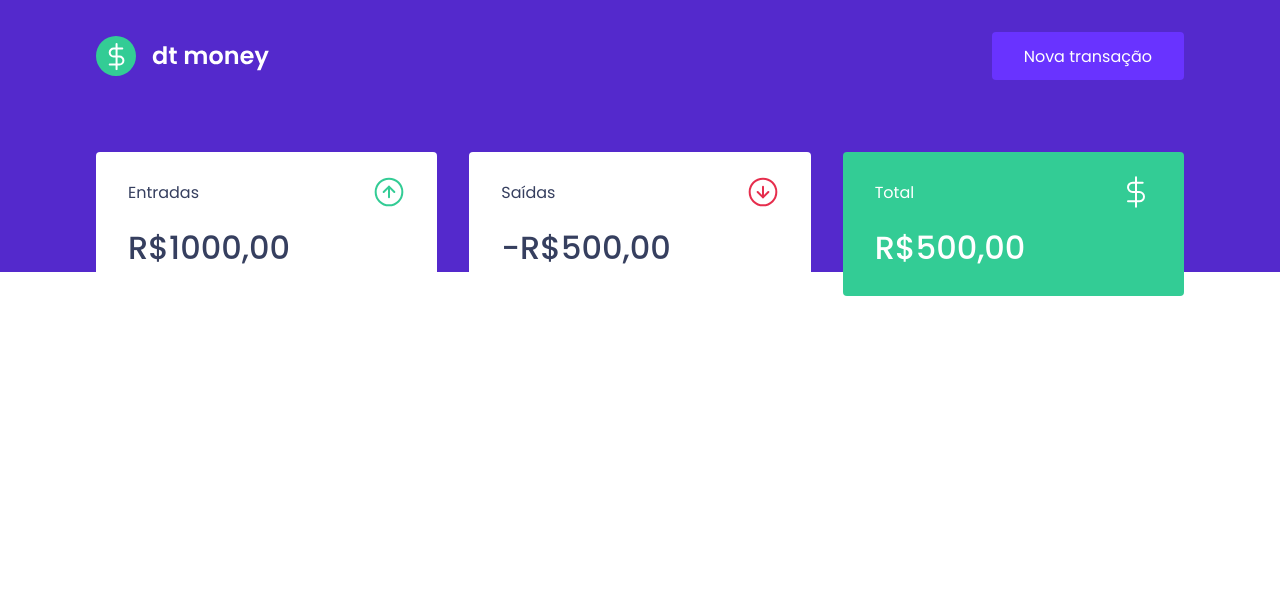
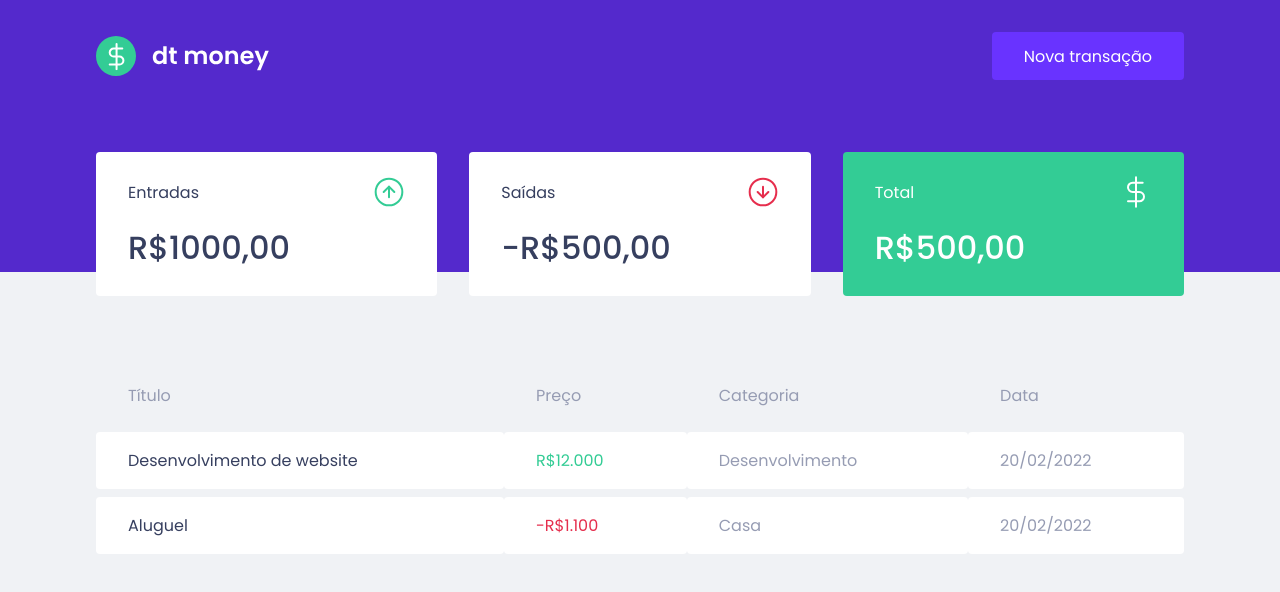
Before and after one commit to ccszanin/dtmoney, a React (Create React App) app: page / in a window 1280 px wide. Shown: the top 592 px of the page. Built offline with nearby package versions, Linux system fonts and the light colour scheme.

Commit message:
component:TransactionsTable

```diff
--- a/src/components/Dashboard/index.tsx
+++ b/src/components/Dashboard/index.tsx
@@ -1,11 +1,12 @@
 import { Summary } from '../Summary';
+import { TransactionsTable } from '../TransactionsTable';
 import { Container} from './styles'
 
 export function Dashboard(){
   return(
  <Container>
-
   <Summary/>
+  <TransactionsTable/>
  </Container>
   );
 }
--- /dev/null
+++ b/src/components/TransactionsTable/index.tsx
@@ -0,0 +1,34 @@
+import { Container } from "./styles";
+
+
+export function TransactionsTable(){
+  return (
+    <Container>
+      <table>
+        <thead>
+          <tr>
+            <th>Título</th>
+            <th>Preço</th>
+            <th>Categoria</th>
+            <th>Data</th>
+          </tr>
+        </thead>
+        <tbody>
+          <tr>
+            <td>Desenvolvimento de website</td>
+            <td className="deposit">R$12.000</td>
+            <td>Desenvolvimento</td>
+            <td>20/02/2022</td>
+          </tr>
+          <tr>
+            <td>Aluguel</td>
+            <td className="withdraw">-R$1.100</td>
+            <td>Casa</td>
+            <td>20/02/2022</td>
+          </tr>
+
+        </tbody>
+      </table>
+    </Container>
+  );
+}
--- /dev/null
+++ b/src/components/TransactionsTable/styles.ts
@@ -0,0 +1,38 @@
+import styled from "styled-components";
+
+export const Container = styled.div `
+  margin-top:4rem;
+
+  table{
+    width: 100%;
+    border-spacing: 0 0.5rem;
+
+    th{
+      color: var(--text-body);
+      font-weight: 400;
+      padding: 1rem 2rem;
+      text-align: left;
+      line-height: 1.5rem;
+    }
+
+    td{
+     padding: 1rem 2rem;
+     border: 0;
+     background: var(--shape);
+     color: var(--text-body);
+     border-radius: 0.25rem;
+
+     &:first-child{
+      color: var(--text-title);
+     }
+     &.deposit{
+       color: var(--green);
+     }
+
+     &.withdraw{
+       color: var(--red);
+     }
+    }
+
+  }
+`;
--- a/src/styles/global.ts
+++ b/src/styles/global.ts
@@ -10,7 +10,7 @@
   --blue-light: #6933FF;
 
   --text-title: #363F5F;
-  --rext-body: #969CB3;
+  --text-body: #969CB3;
   --shape: #FFFFFF;
 }
 
@@ -32,7 +32,7 @@
 
 
 body{
-  background: var (--background);
+  background: var(--background);
   -webkit-font-smoothing: antialiased;
 }
 
```
